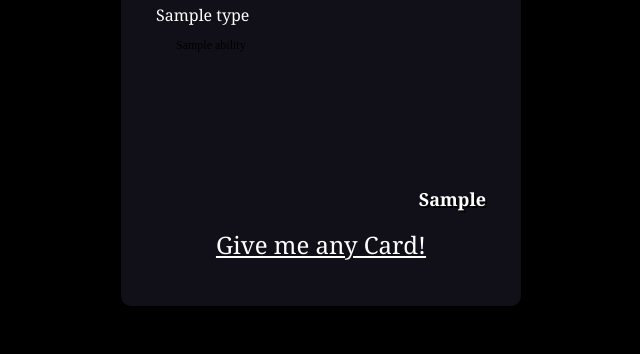
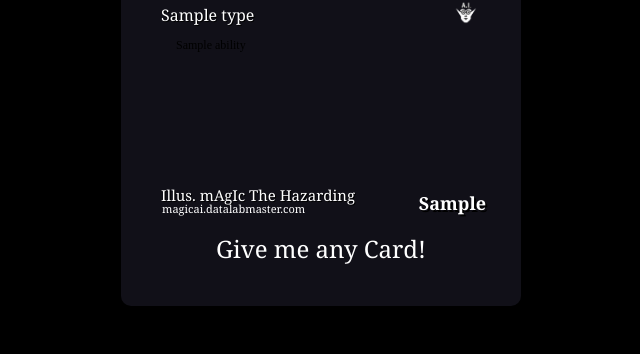
Before and after one commit to coelhofb/mtg_openai, a Flask app: template templates/index.html in a window 1280 px wide. Shown: the part 446-800 px from the top of the page, without its empty margins (319-959 px from the left). Run offline with Flask 2, Linux system fonts and the light colour scheme; the template is opened without the code that fills it: most values are stand-ins (such as "Sample title", 1, 10 or a date in 2020); parts of the project's set-up code (start-up, migrations or seed data) failed here and were passed over; some web fonts are replaced.

Commit message:
Improvements in UI and OpenAi Models

```diff
--- a/magic_open_ai.py
+++ b/magic_open_ai.py
@@ -6,7 +6,8 @@ import hashlib
 import numpy as np
 
 OPENAI_API_KEY = os.getenv("OPENAI_API_KEY")
-GPT_MODEL = "gpt-3.5-turbo"
+# GPT_MODEL = "gpt-3.5-turbo"
+GPT_MODEL = "gpt-3.5-turbo-1106"
 GPT_MODEL_PARAMS = {"temperature": 1, "max_tokens": 256, "top_p":1, "frequency_penalty":0,"presence_penalty":0}
 
 def generate_mtg_card(theme):
@@ -22,6 +23,7 @@ def generate_mtg_card(theme):
    openai.api_key = OPENAI_API_KEY
    response = openai.ChatCompletion.create(
     model=GPT_MODEL,
+    response_format={ "type": "json_object" },
     messages=[
       {
         "role": "user",
@@ -60,7 +62,7 @@ def generate_mtg_card(theme):
    else: mtg_card["color_code"] = mtg_card["color"][0]
 
    pt = ''
-   if mtg_card["power"] not in ['Null','','None','-','--']:
+   if mtg_card["power"] is not None and mtg_card["power"] not in ['Null','','None','-','--']:
     pt = str(mtg_card["power"])+'/'+str(mtg_card["toughness"])
    mtg_card["pt"] = pt
 
@@ -128,7 +130,7 @@ def generate_mtg_card_bkp(theme):
 
    return mtg_card
 
-def generate_illustration(theme, card_name,card_type,out_file_path):
+def generate_illustration_bkp(theme, card_name,card_type,out_file_path):
    openai.api_key = OPENAI_API_KEY
    response = openai.Image.create(
     prompt="Create an ilustration based on " + theme + " " + card_name + " " + card_type + '. The illustration should use Magic The Gathering artwork style.',
@@ -145,3 +147,23 @@ def generate_illustration(theme, card_name,card_type,out_file_path):
    urllib.request.urlretrieve(image_url, filename=mtg_img_path)
 
    return(mtg_img_file)
+
+def generate_illustration(theme, card_name,card_type,out_file_path):
+   openai.api_key = OPENAI_API_KEY
+   response = openai.Image.create(
+    model="dall-e-3",
+    prompt="Create an ilustration based on " + theme + " " + card_name + " " + card_type + '. The illustration should use Magic The Gathering artwork style.',
+    n=1,
+    size="1024x1024",
+    quality="standard"
+   )
+   image_url = response['data'][0]['url']
+
+   salt = str(np.random.randint(100, size=1))
+   hashstr = hashlib.md5(str(image_url[-10:]+salt).encode()).hexdigest() # 32 character hexadecimal
+   mtg_img_file = hashstr[0:23]+'.png'
+   mtg_img_path = out_file_path+mtg_img_file
+
+   urllib.request.urlretrieve(image_url, filename=mtg_img_path)
+
+   return(mtg_img_file)
--- a/static/main_iphone.css
+++ b/static/main_iphone.css
@@ -7,19 +7,17 @@ h1 {
   color: white;
   text-align: center;
   font-size:48px;
-  margin-bottom: 3px;
+  padding-top: 5px;
+  margin-bottom: 0px;
+  font-family: Verdana, sans-serif;
 }
 
 #main_page {
   background-color: rgb(17, 16, 24);
   margin: 2.5% auto;
-
   border-radius: 10px;
-
   width: 400px;
   height: 720px;
-
-
 }
 
 /* @media screen and (max-width: 1400px) {
@@ -105,14 +103,16 @@ margin-right: 5px ;
 #card_name {
   /* background-color: white; */
   color: white;
-  font-size: 16px;
+  font-size: 20px;
+  text-shadow: 1px 1px #000000;
   position: relative;
   /* left: 30px; */
-  margin-top: 25px;
-  font-family:Georgia, 'Times New Roman', Times, serif;
+  margin-top: 24px;
+  /* font-family:Georgia, 'Times New Roman', Times, serif; */
+  font-family: 'Goudy Mediaeval', sans-serif;
   /* display: inline; */
   width: 330px;
-  margin-left: 30px;
+  margin-left: 35px;
   }
 
  #card_type {
@@ -121,9 +121,11 @@ margin-right: 5px ;
     font-size: 16px;
     position: relative;
 
-    margin-top: 6px;
-    margin-left: 30px;
+    margin-top: 5px;
+    margin-left: 35px;
     font-family:Georgia, 'Times New Roman', Times, serif;
+    text-shadow: 1px 1px #000000;
+
  }
 
 
@@ -139,10 +141,35 @@ margin-right: 5px ;
   font-family:Georgia, 'Times New Roman', Times, serif;
 }
 
+#card_credits {
+  /* background-color: white; */
+  color: white;
+  font-size: 15px;
+  /* font-weight: bold; */
+  text-shadow: 1px 1px #000000;
+  position: absolute;
+  left:35px;
+  bottom: 60px;
+  font-family:Georgia, 'Times New Roman', Times, serif;
+}
+#website {
+  /* background-color: white; */
+  color: white;
+  font-size: 11px;
+  /* font-weight: bold; */
+  /* text-shadow: 1px 1px #000000; */
+  position: absolute;
+  left:36px;
+  bottom: 49px;
+  font-family:Georgia, 'Times New Roman', Times, serif;
+}
+
+
+
 #card_illustration {
 /* background-image: url("../static/zelda.png"); */
 background-size: cover ;
-width: 300px;
+width: 299px;
 /* width: 76%; */
 height: 245px;
 /* height: 20%; */
@@ -150,7 +177,7 @@ background-repeat: no-repeat;
 position: relative;
 
 margin-left: 45px;
-margin-top: 7px;
+margin-top: 4px;
 /* left: 12%;
 top: 1%; */
 }
@@ -185,8 +212,9 @@ top: 1%; */
       font-family:Georgia, 'Times New Roman', Times, serif;
     }
 
-    a {color:white;}         /* Unvisited link  */
+a {color:white;}         /* Unvisited link  */
 a:visited {color:whitesmoke;} /* Visited link    */
+a:link { text-decoration: none; }
 
 .no_bullet {
     list-style-type: none; /* Remove bullets */
@@ -196,15 +224,19 @@ a:visited {color:whitesmoke;} /* Visited link    */
 
 .mana {
       position: absolute;
-
       right:0;
       font-size: 0px;
       margin: 0;
+      margin-top: 3px;
+      margin-right: 2px;
+}
+  .mana_symbol {
+    width: 18px;
+
 }
 
-  .mana_symbol {
-
-    width: 20px;
-    padding: 0px;
-
+.set_symbol {
+  width: 26px;
+  margin-right: 35px;
+  margin-top: -7px;
 }
--- a/templates/index.html
+++ b/templates/index.html
@@ -3,6 +3,7 @@
 <head>
     <meta charset="UTF-8">
     <meta name="viewport" content="width=device-width, initial-scale=1.0">
+    <link href="https://fonts.cdnfonts.com/css/goudy-mediaeval" rel="stylesheet">
     <link rel="stylesheet" href="../static/main_iphone.css">
     <title>mAgIc the Hazarding</title>
 </head>
@@ -53,6 +54,9 @@
 
                 <div id="card_type">
                     <span>{{ mtg_card.type }}</span>
+                    <span class="mana">
+                        <img class="set_symbol" src= "../static/set_icon_black.png">
+                     </span>
                 </div>
                 <div id="card_ability">
                     {% for ability in mtg_card.ability %}
@@ -61,7 +65,12 @@
                     {% endif %}
                     {% endfor %}
                </div>
-
+               <div id="card_credits">
+                <span>Illus. mAgIc The Hazarding</span>
+            </div>
+            <div id="website">
+              <span>magicai.datalabmaster.com</span>
+          </div>
                {% if mtg_card.pt != 'N/A' %}
                 <div id="card_pt">
                         <span>{{ mtg_card.pt }}</span>
```
Also changed, not shown: static/Black_card.png, static/Land_card.png, static/golden_card.png, static/set_icon_black.png (added).
